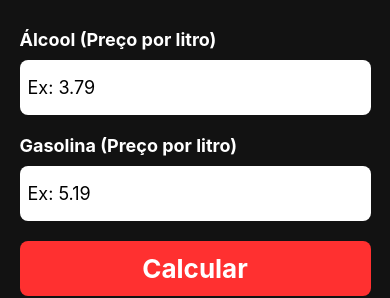
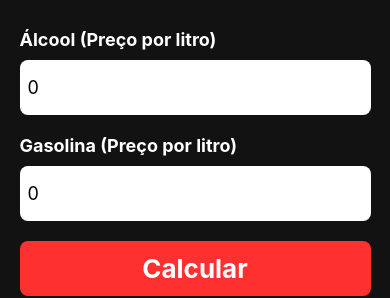
Before and after one commit to Ericlesf/alcoolGasolina, a React Native app: screen / in a window 390 px wide. Shown: the part 313-611 px from the top of the page. Built offline with nearby package versions, Linux system fonts and the light colour scheme.

Commit message:
Tipo de teclado nos inputs / fix estados iniciais

```diff
--- a/App.js
+++ b/App.js
@@ -5,15 +5,15 @@ import Resultado from './src/Resultado';
 
 
 export default function App() {
-  const [alcool, setAlcool] = useState()
-  const [gasolina, setGasolina] = useState()
-  const [resultado, setResultado] = useState()
+  const [alcool, setAlcool] = useState(0)
+  const [gasolina, setGasolina] = useState(0)
+  const [resultado, setResultado] = useState(null)
   const [visibleModal, setVisibleModal] = useState(false)
 
   function calcular() {
     Keyboard.dismiss()
 
-    if (alcool === '' || gasolina === '') {
+    if (alcool === 0 || gasolina === 0) {
       alert('Digite valores válidos!')
     }
     else {
@@ -40,6 +40,7 @@ export default function App() {
           placeholder='Ex: 3.79'
           value={alcool}
           onChangeText={setAlcool}
+          keyboardType='numeric'
         />
 
         <Text style={styles.inputTitulo}>Gasolina (Preço por litro)</Text>
@@ -48,6 +49,7 @@ export default function App() {
           placeholder='Ex: 5.19'
           value={gasolina}
           onChangeText={setGasolina}
+          keyboardType='numeric'
         />
 
         <TouchableOpacity
@@ -69,7 +71,7 @@ export default function App() {
           resultado={resultado}
           alcool={alcool}
           gasolina={gasolina}
-          voltar={() => { setVisibleModal(false), setGasolina(''), setAlcool('') }}
+          voltar={() => { setVisibleModal(false), setGasolina(0), setAlcool(0) }}
         />
       </Modal>
 
```
